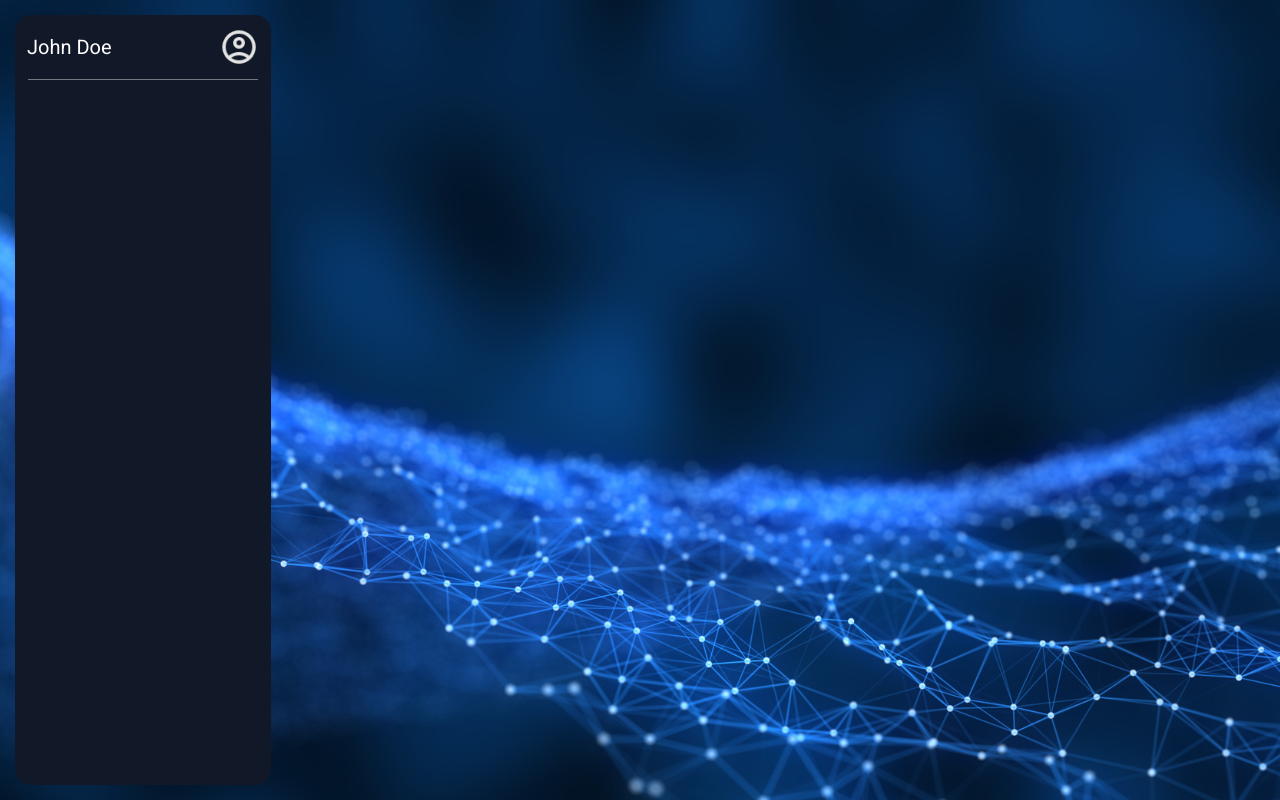
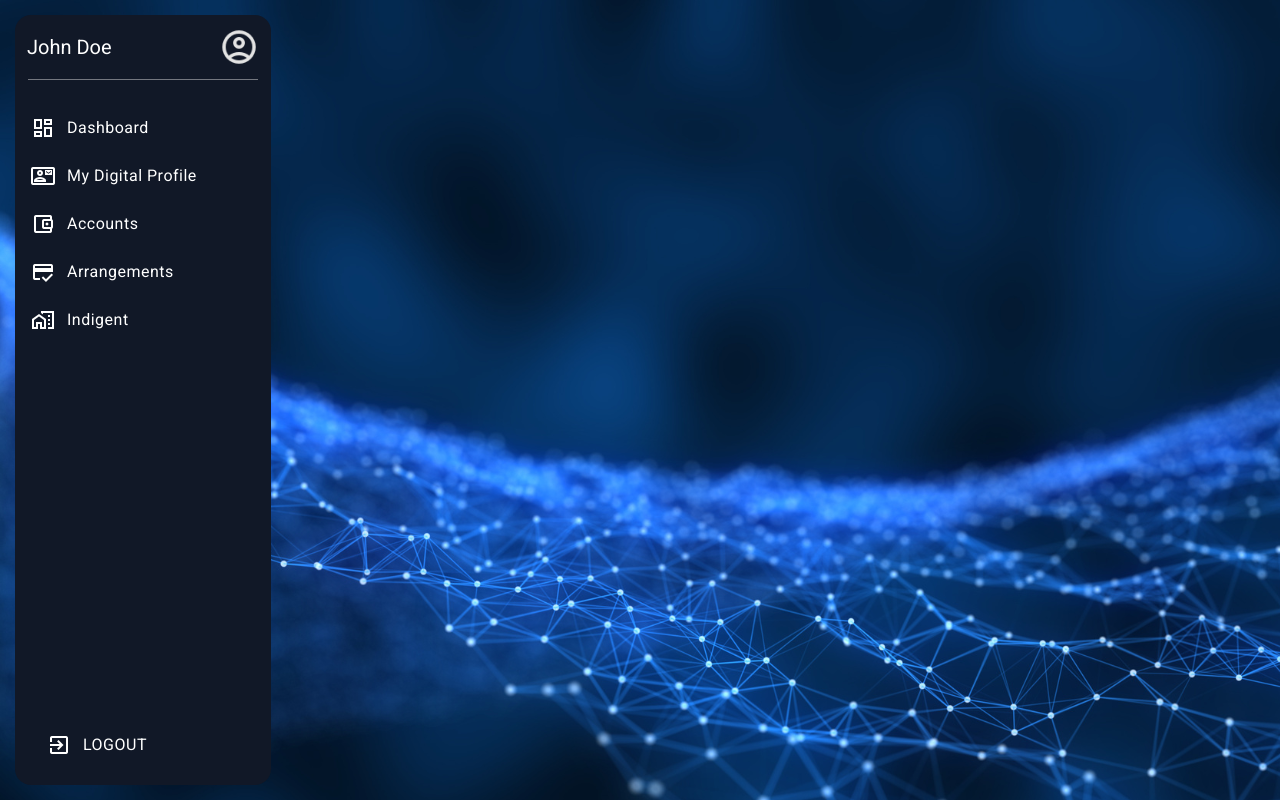
Before and after one commit to christoff91/Panoptes-Public-Portal, an Angular app: page /navigation in a window 1280 px wide. Built offline with nearby package versions, Linux system fonts and the light colour scheme.

Commit message:
feat: Nav updates

```diff
--- a/package.json
+++ b/package.json
@@ -12,12 +12,12 @@
   "private": true,
   "dependencies": {
     "@angular/animations": "^19.2.2",
-    "@angular/cdk": "^19.2.3",
+    "@angular/cdk": "^19.2.4",
     "@angular/common": "^19.2.2",
     "@angular/compiler": "^19.2.2",
     "@angular/core": "^19.2.2",
     "@angular/forms": "^19.2.2",
-    "@angular/material": "^19.2.3",
+    "@angular/material": "^19.2.4",
     "@angular/platform-browser": "^19.2.2",
     "@angular/platform-browser-dynamic": "^19.2.2",
     "@angular/platform-server": "^19.2.2",
--- a/src/app/layout/navigation/navigation/navigation.component.html
+++ b/src/app/layout/navigation/navigation/navigation.component.html
@@ -16,15 +16,61 @@
   <div class="w-[90%] mx-auto">
     <mat-divider></mat-divider>
   </div>
-  <mat-nav-list></mat-nav-list>
+
+  <!-- Navigation Menu -->
+  <nav class="mt-4">
+    <mat-nav-list>
+      <a mat-list-item routerLinkActive="active-link">
+        <div class="flex items-center w-full">
+          <mat-icon class="mr-3 text-white" fontSet="material-icons-outlined">dashboard</mat-icon>
+          <span class="text-white">Dashboard</span>
+        </div>
+      </a>
+
+      <a mat-list-item routerLinkActive="active-link">
+        <div class="flex items-center w-full">
+          <mat-icon class="mr-3 text-white" fontSet="material-icons-outlined">contact_mail</mat-icon>
+          <span class="text-white">My Digital Profile</span>
+        </div>
+      </a>
+
+      <a mat-list-item routerLinkActive="active-link">
+        <div class="flex items-center w-full">
+          <mat-icon class="mr-3 text-white" fontSet="material-icons-outlined">account_balance_wallet</mat-icon>
+          <span class="text-white">Accounts</span>
+        </div>
+      </a>
+
+      <a mat-list-item routerLinkActive="active-link">
+        <div class="flex items-center w-full">
+          <mat-icon class="mr-3 text-white" fontSet="material-icons-outlined">credit_score</mat-icon>
+          <span class="text-white">Arrangements</span>
+        </div>
+      </a>
+
+      <a mat-list-item routerLinkActive="active-link">
+        <div class="flex items-center w-full">
+          <mat-icon class="mr-3 text-white" fontSet="material-icons-outlined">home_work</mat-icon>
+          <span class="text-white">Indigent</span>
+        </div>
+      </a>
+    </mat-nav-list>
+  </nav>
+
+  <!-- Footer -->
+  <div class="absolute bottom-4 w-full px-4">
+    <a mat-list-item routerLink="/logout" class="flex items-center">
+      <div class="flex items-center w-full">
+        <mat-icon class="mr-3 text-white">exit_to_app</mat-icon>
+        <span class="text-white">LOGOUT</span>
+      </div>
+    </a>
+  </div>
 </div>
 } @if(isMobile) {
-<mat-toolbar class="!bg-slate-800  !text-white">
-  <button
-    mat-icon-button
-    aria-label="Menu Icon"
-  >
-    <mat-icon class="!text-white ">menu</mat-icon>
+<mat-toolbar class="!bg-slate-800 !text-white">
+  <button mat-icon-button aria-label="Menu Icon">
+    <mat-icon class="!text-white">menu</mat-icon>
   </button>
   <!-- <span class="spacer"></span> -->
   <span class="text white pl-24">Active Route</span>
--- a/src/app/layout/navigation/navigation/navigation.component.scss
+++ b/src/app/layout/navigation/navigation/navigation.component.scss
@@ -1,4 +1,12 @@
+.active-link {
+  background-color: rgba(255, 255, 255, 0.1);
+  border-left: 3px solid #7b1fa2; /* or any accent color */
+}
 
+/* Make the mat-list-items a bit more compact if needed */
+.mat-list-item {
+  height: 48px;
+}
 
 .spacer {
     flex: 1 1 auto;
--- a/src/index.html
+++ b/src/index.html
@@ -7,7 +7,7 @@
   <meta name="viewport" content="width=device-width, initial-scale=1">
   <link rel="icon" type="image/x-icon" href="mab.ico">
   <link href="https://fonts.googleapis.com/css2?family=Roboto:wght@300;400;500&display=swap" rel="stylesheet">
-  <link href="https://fonts.googleapis.com/icon?family=Material+Icons" rel="stylesheet">
+  <link href="https://fonts.googleapis.com/icon?family=Material+Icons|Material+Icons+Outlined" rel="stylesheet">
 </head>
 <body class="mat-typography">
   <app-root></app-root>
--- a/src/styles.scss
+++ b/src/styles.scss
@@ -2,6 +2,9 @@
 @tailwind base;
 @tailwind components;
 @tailwind utilities;
+
+/* In styles.css */
+@import url('https://fonts.googleapis.com/icon?family=Material+Icons');
 
 html,
 body {
```
Also changed, not shown: 1 other file (tests, documents, lock files or other folders).
